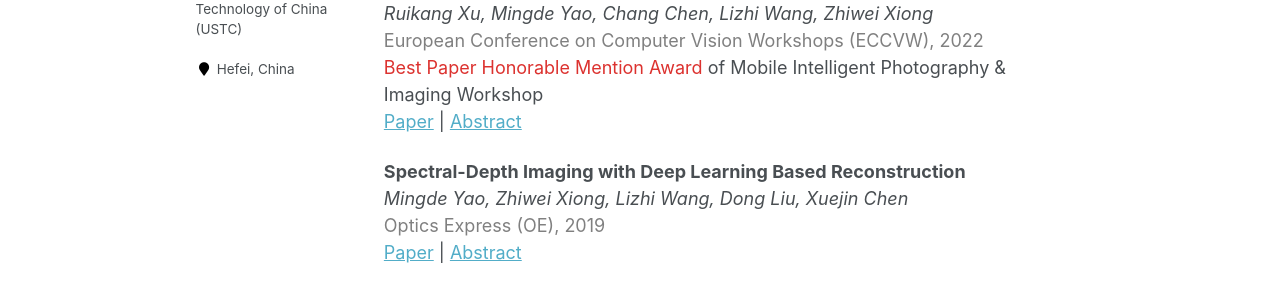
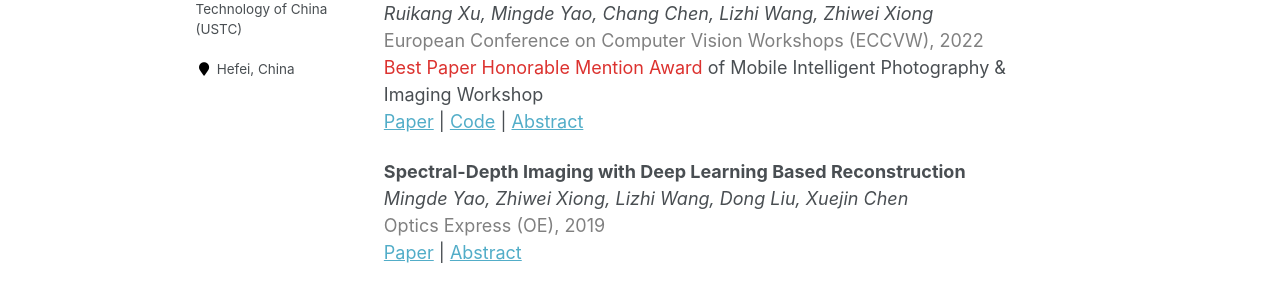
Before and after one commit to VIDAR-USTC/vidar-ustc.github.io, a Jekyll site: the page built from _pages/super-resolution/sr-spectrum.md, in a window 1280 px wide and 900 px high. Shown: the part 337-630 px from the top of the window. Built offline with Jekyll 4.4.1, drawn with Linux system fonts in a browser that asks for light colours.

Commit message:
update xu22 code link

```diff
--- a/_pages/super-resolution/sr-spectrum.md
+++ b/_pages/super-resolution/sr-spectrum.md
@@ -20,6 +20,7 @@ __[▶ Light Field](/super-resolution/sr-light-field){: style="color: rgb(191, 0
 <span><pub>European Conference on Computer Vision Workshops (ECCVW), 2022</pub></span> <br>
 <span><highlighted>Best Paper Honorable Mention Award</highlighted> of Mobile Intelligent Photography & Imaging Workshop<span> <br>
 [Paper](https://link.springer.com/chapter/10.1007/978-3-031-25072-9_6){:target="_blank"} |
+[Code](https://github.com/XrKang/NeSR){:target="_blank"} |
 <a onclick='expandABS("xu22")'> Abstract </a>
 <div style="display: none;" class=abs id="xu22"><br>
 Existing methods for spectral reconstruction usually learn a discrete mapping from RGB images to a number of spectral bands. However, this modeling strategy ignores the continuous nature of spectral signature. In this paper, we propose Neural Spectral Reconstruction (NeSR) to lift this limitation, by introducing a novel continuous spectral representation. To this end, we embrace the concept of implicit function and implement a parameterized embodiment with a neural network. Specifically, we first adopt a backbone network to extract spatial features of RGB inputs. Based on it, we devise Spectral Profile Interpolation (SPI) module and Neural Attention Mapping (NAM) module to enrich deep features, where the spatial-spectral correlation is involved for a better representation. Then, we view the number of sampled spectral bands as the coordinate of continuous implicit function, so as to learn the projection from deep features to spectral intensities. Extensive experiments demonstrate the distinct advantage of NeSR in reconstruction accuracy over baseline methods. Moreover, NeSR extends the flexibility of spectral reconstruction by enabling an arbitrary number of spectral bands as the target output.
```
